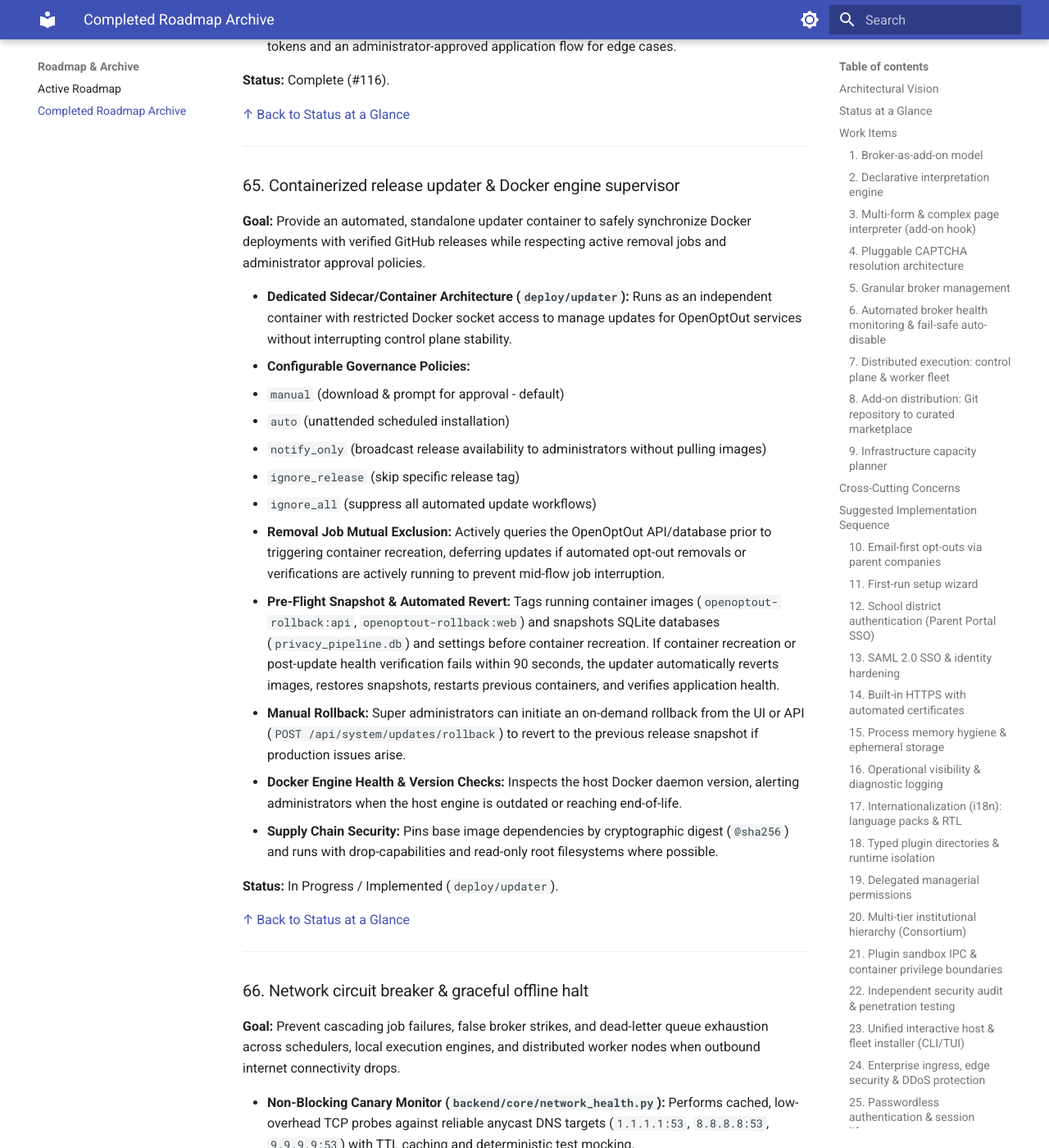
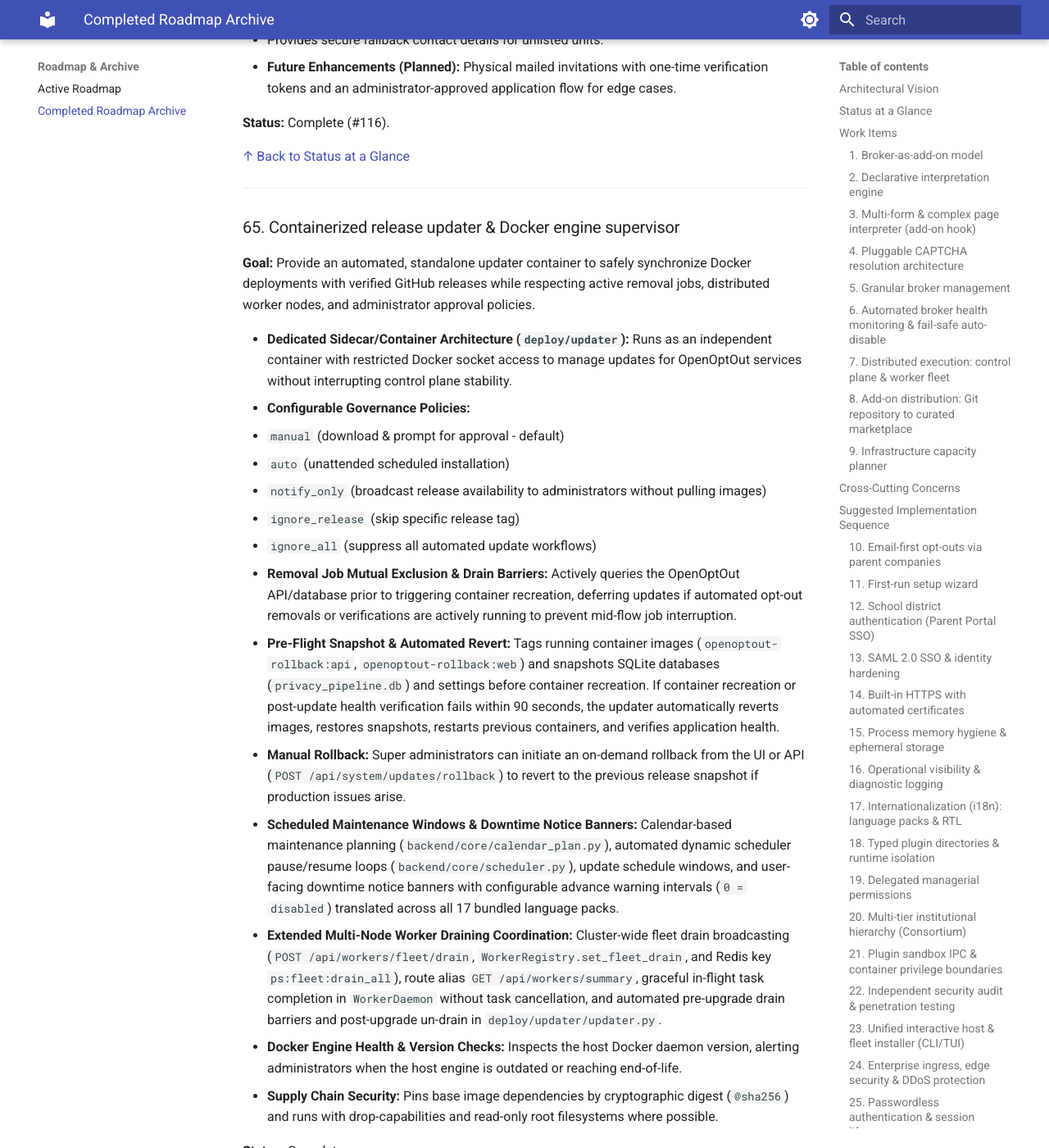
Before and after one commit to rlnunez/OpenOptOut, an MkDocs documentation site: the page built from docs/archive/COMPLETED_ROADMAP.md, in a window 1280 px wide and 1400 px high, scrolled down 42705 px. Shown: the whole window at 82% size. Built offline with MkDocs 1.6.1 and Material for MkDocs 9.7.7, drawn with Linux system fonts in a browser that asks for light colours; some of the changed text lies outside the part shown.

Commit message:
docs(roadmap): synchronize item 65 and 71 in completed roadmap archive through v0.11.0 release

```diff
--- a/docs/archive/COMPLETED_ROADMAP.md
+++ b/docs/archive/COMPLETED_ROADMAP.md
@@ -1,10 +1,10 @@
 # OpenOptOut — Completed Architectural Work (Roadmap Archive)
 
 > [!IMPORTANT]
-> **Archived Historical Document — Frozen at v0.11.0**
-> This document is a historical archive frozen as of the v0.11.0 milestone (during 0.11.0-rc). It is no longer updated. All future architectural completions, feature additions, bug fixes, and release notes are documented directly in [CHANGELOG.md](../../CHANGELOG.md), with forward-looking roadmap items tracked in the live [Roadmap (`docs/ROADMAP.md`)](../ROADMAP.md).
+> **Archived Historical Document — Frozen After v0.11.0 Release**
+> This document archives detailed specifications, design rationale, and test verification notes for completed architectural roadmap milestones up through the v0.11.0 release (currently in 0.11.0-rc). Following the release of v0.11.0, this archive will be permanently frozen and no longer updated. All future architectural completions, feature additions, bug fixes, and release notes will be documented directly in [CHANGELOG.md](../../CHANGELOG.md), with forward-looking roadmap items tracked in the live [Roadmap (`docs/ROADMAP.md`)](../ROADMAP.md).
 
-Status: **Historical Archive (Frozen at v0.11.0).** This document preserves the detailed specifications, design rationale, and test verification notes for completed architectural roadmap milestones in OpenOptOut up through release 0.11.0.
+Status: **Historical Archive (Active through v0.11.0 release).** This document preserves the detailed specifications, design rationale, and test verification notes for completed architectural roadmap milestones in OpenOptOut up through release 0.11.0.
 
 For currently active and planned initiatives, see the live [Roadmap (`docs/ROADMAP.md`)](../ROADMAP.md). For all release notes, version history, and subsequent completions, see [CHANGELOG.md](../../CHANGELOG.md).
 
@@ -89,7 +89,7 @@
 | [62](#item-62) | [Automated discovery response for inactive brokers](#item-62) | Complete (#108) |
 | [63](#item-63) | [Usage statistics API for institutional data warehouses](#item-63) | Complete (#110) |
 | [64](#item-64) | [Address-verified registration for housing communities](#item-64) | Complete (#116) |
-| [65](#item-65) | [Containerized release updater & Docker engine supervisor](#item-65) | In Progress / Implemented |
+| [65](#item-65) | [Containerized release updater & Docker engine supervisor](#item-65) | Complete |
 | [66](#item-66) | [Network circuit breaker & graceful offline halt](#item-66) | Complete |
 | [67](#item-67) | [High-risk mode for domestic violence survivors, doxxing targets & election workers](#item-67) | Considering / Planned |
 | [68](#item-68) | [Audit scope document for independent security review (Item 22)](#item-68) | Considering / Planned |
@@ -1202,7 +1202,7 @@
 
 <a id="item-65"></a>
 ### 65. Containerized release updater & Docker engine supervisor
-**Goal:** Provide an automated, standalone updater container to safely synchronize Docker deployments with verified GitHub releases while respecting active removal jobs and administrator approval policies.
+**Goal:** Provide an automated, standalone updater container to safely synchronize Docker deployments with verified GitHub releases while respecting active removal jobs, distributed worker nodes, and administrator approval policies.
 
 - **Dedicated Sidecar/Container Architecture (`deploy/updater`):** Runs as an independent container with restricted Docker socket access to manage updates for OpenOptOut services without interrupting control plane stability.
 - **Configurable Governance Policies:**
@@ -1211,13 +1211,15 @@
   - `notify_only` (broadcast release availability to administrators without pulling images)
   - `ignore_release` (skip specific release tag)
   - `ignore_all` (suppress all automated update workflows)
-- **Removal Job Mutual Exclusion:** Actively queries the OpenOptOut API/database prior to triggering container recreation, deferring updates if automated opt-out removals or verifications are actively running to prevent mid-flow job interruption.
+- **Removal Job Mutual Exclusion & Drain Barriers:** Actively queries the OpenOptOut API/database prior to triggering container recreation, deferring updates if automated opt-out removals or verifications are actively running to prevent mid-flow job interruption.
 - **Pre-Flight Snapshot & Automated Revert:** Tags running container images (`openoptout-rollback:api`, `openoptout-rollback:web`) and snapshots SQLite databases (`privacy_pipeline.db`) and settings before container recreation. If container recreation or post-update health verification fails within 90 seconds, the updater automatically reverts images, restores snapshots, restarts previous containers, and verifies application health.
 - **Manual Rollback:** Super administrators can initiate an on-demand rollback from the UI or API (`POST /api/system/updates/rollback`) to revert to the previous release snapshot if production issues arise.
+- **Scheduled Maintenance Windows & Downtime Notice Banners:** Calendar-based maintenance planning (`backend/core/calendar_plan.py`), automated dynamic scheduler pause/resume loops (`backend/core/scheduler.py`), update schedule windows, and user-facing downtime notice banners with configurable advance warning intervals (`0 = disabled`) translated across all 17 bundled language packs.
+- **Extended Multi-Node Worker Draining Coordination:** Cluster-wide fleet drain broadcasting (`POST /api/workers/fleet/drain`, `WorkerRegistry.set_fleet_drain`, and Redis key `ps:fleet:drain_all`), route alias `GET /api/workers/summary`, graceful in-flight task completion in `WorkerDaemon` without task cancellation, and automated pre-upgrade drain barriers and post-upgrade un-drain in `deploy/updater/updater.py`.
 - **Docker Engine Health & Version Checks:** Inspects the host Docker daemon version, alerting administrators when the host engine is outdated or reaching end-of-life.
 - **Supply Chain Security:** Pins base image dependencies by cryptographic digest (`@sha256`) and runs with drop-capabilities and read-only root filesystems where possible.
 
-**Status:** In Progress / Implemented (`deploy/updater`).
+**Status:** Complete.
 
 [↑ Back to Status at a Glance](#status-at-a-glance)
 
```
Also changed, not shown: CHANGELOG.md (+1 -1 lines), docs/ROADMAP.md (+1 -1 lines).
